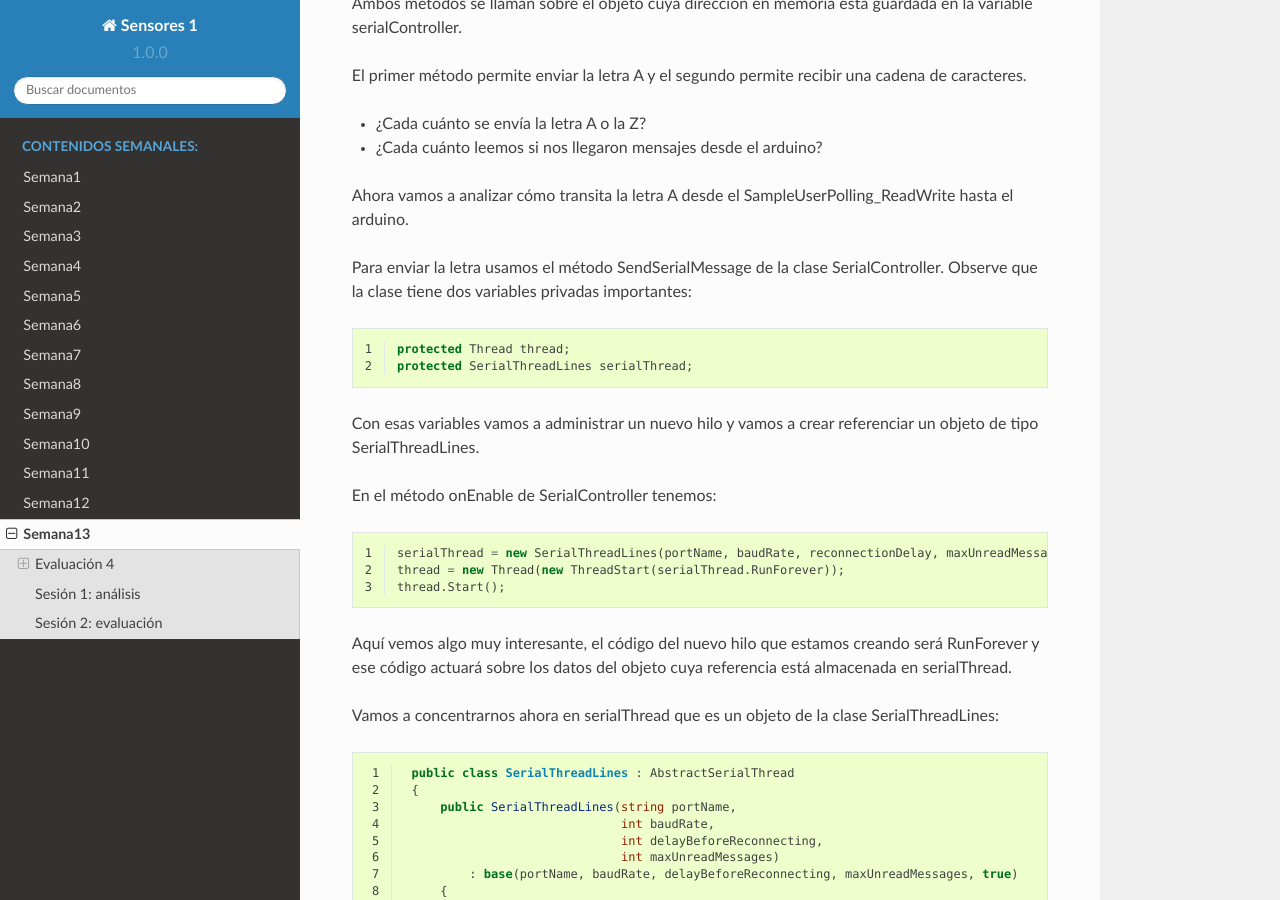
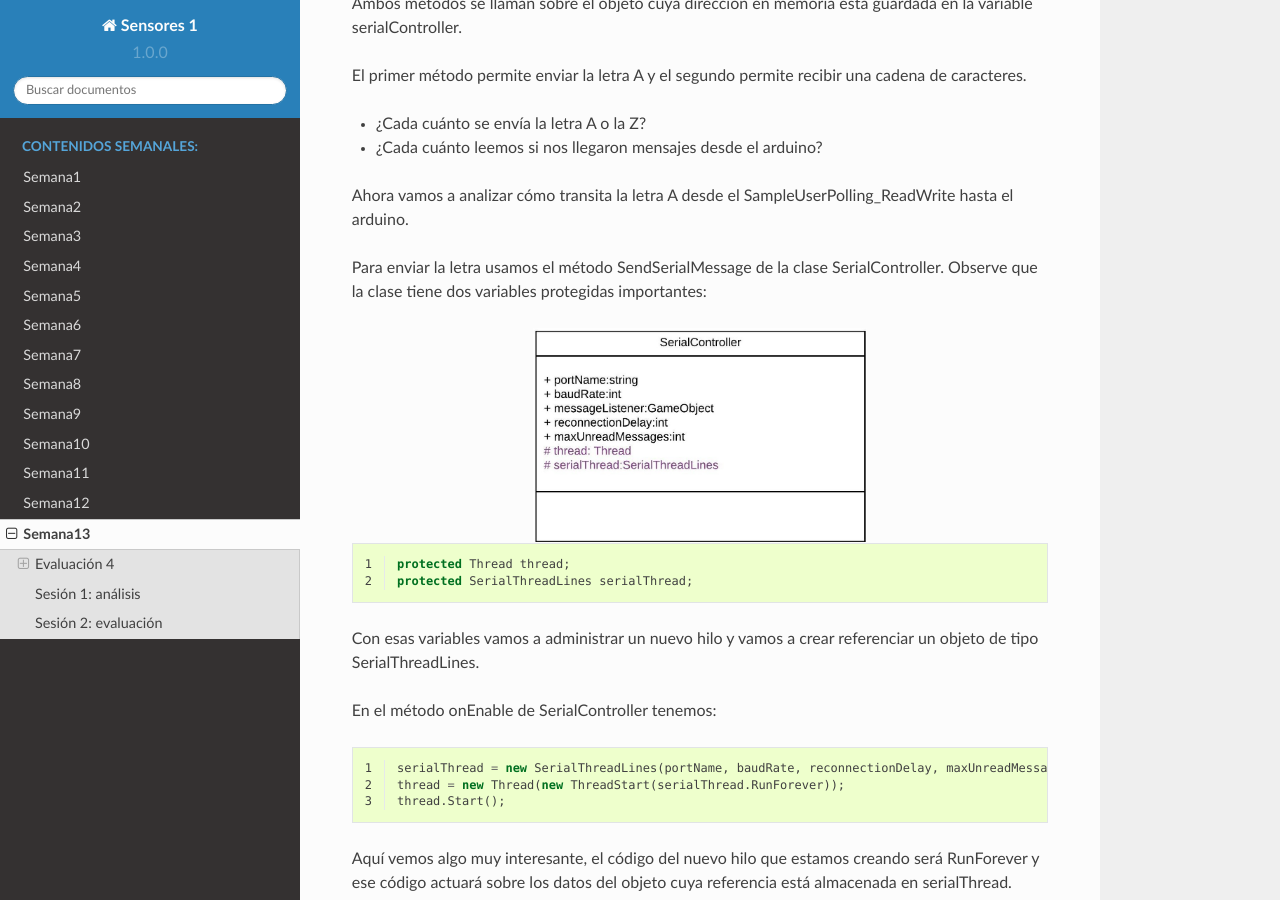
Before and after one commit to juanferfranco/sensores1, a Sphinx documentation site: the page built from docs/_semana13/semana13.rst, in a window 1280 px wide and 900 px high, scrolled down 6895 px. Built offline with Sphinx 7.4.7 and the Read the Docs theme 2.0.0, drawn with Linux system fonts in a browser that asks for light colours.

Commit message:
update week 13

```diff
--- a/docs/_semana13/semana13.rst
+++ b/docs/_semana13/semana13.rst
@@ -283,7 +283,11 @@ Ahora vamos a analizar cómo transita la letra A desde el SampleUserPolling_Read
 el arduino.
 
 Para enviar la letra usamos el método SendSerialMessage de la clase SerialController. Observe
-que la clase tiene dos variables privadas importantes:
+que la clase tiene dos variables protegidas importantes:
+
+.. image:: ../_static/serialControllerUMLClass.jpg
+   :scale: 35%
+   :align: center
 
 .. code-block:: csharp
    :lineno-start: 1
```
Also changed, not shown: docs/_static/serialControllerUMLClass.jpg, 2 other files.
